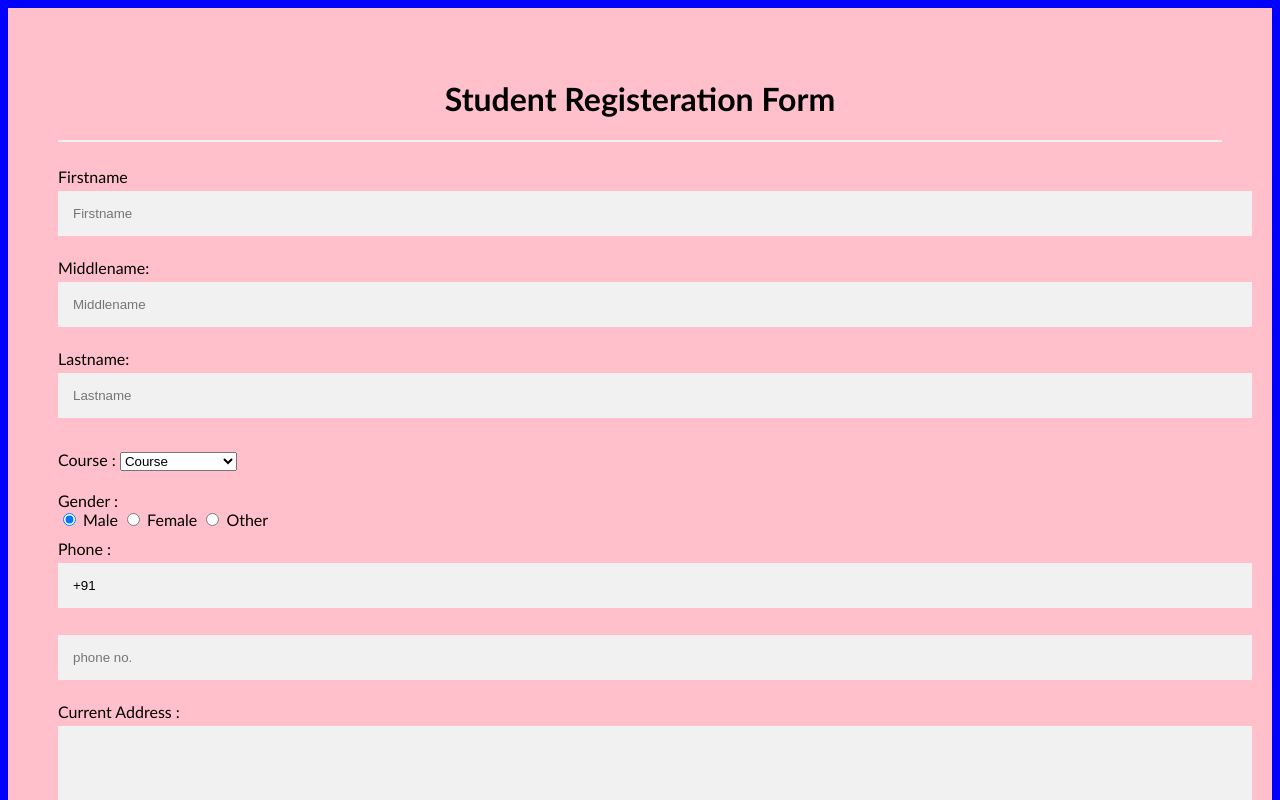
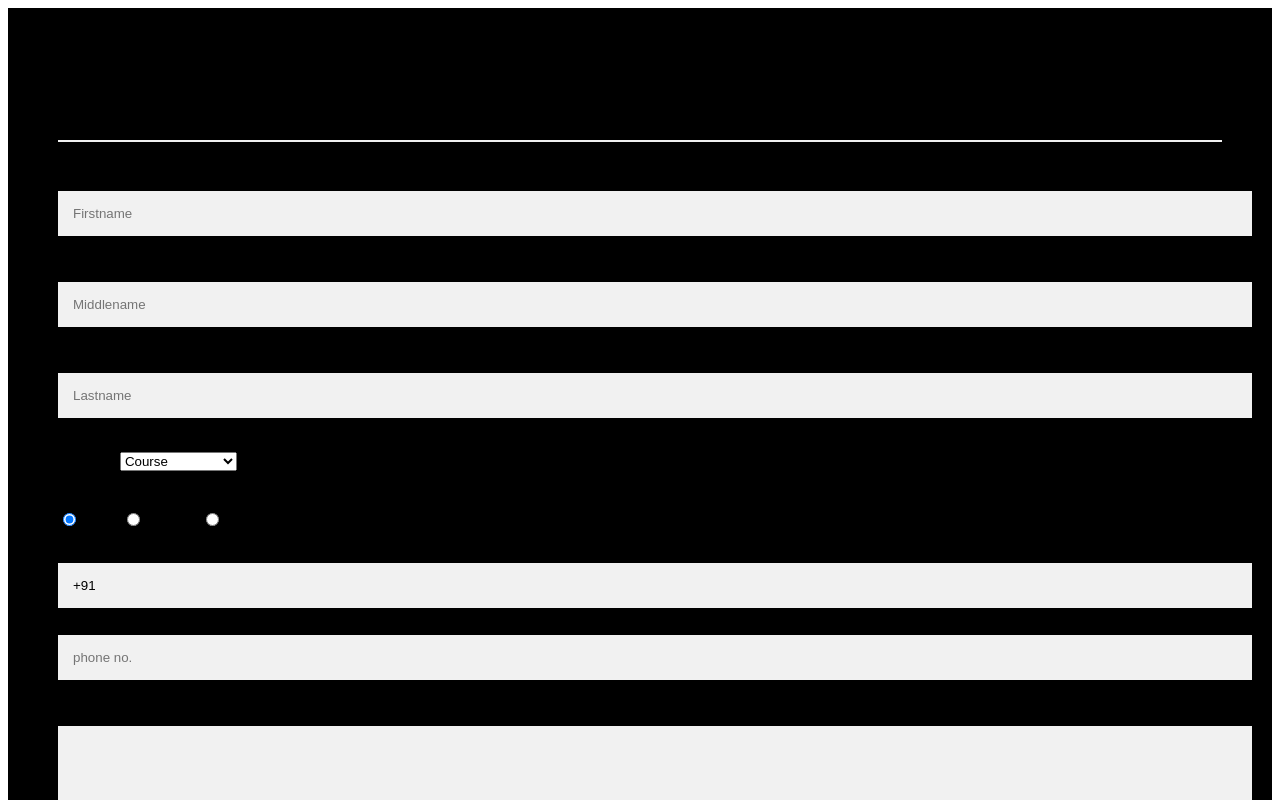
Before and after one commit to Aira-Merin/itel-203, a plain HTML site: page forms.html in a window 1280 px wide. Shown: the top 800 px of the page. Drawn offline with Linux system fonts and the light colour scheme.

Commit message:
Update forms.html

```diff
--- a/forms.html
+++ b/forms.html
@@ -5,11 +5,11 @@
 <style>
 body{
   font-family: Calibri, Helvetica, sans-serif;
-  background-color: blue;
+  background-color: white;
 }
 .container {
     padding: 50px;
-  background-color: pink;
+  background-color: black;
 }
 
 input[type=text], input[type=password], textarea {
@@ -21,7 +21,7 @@ input[type=text], input[type=password], textarea {
   background: #f1f1f1;
 }
 input[type=text]:focus, input[type=password]:focus {
-  background-color: orange;
+  background-color: pink;
   outline: none;
 }
  div {
```
